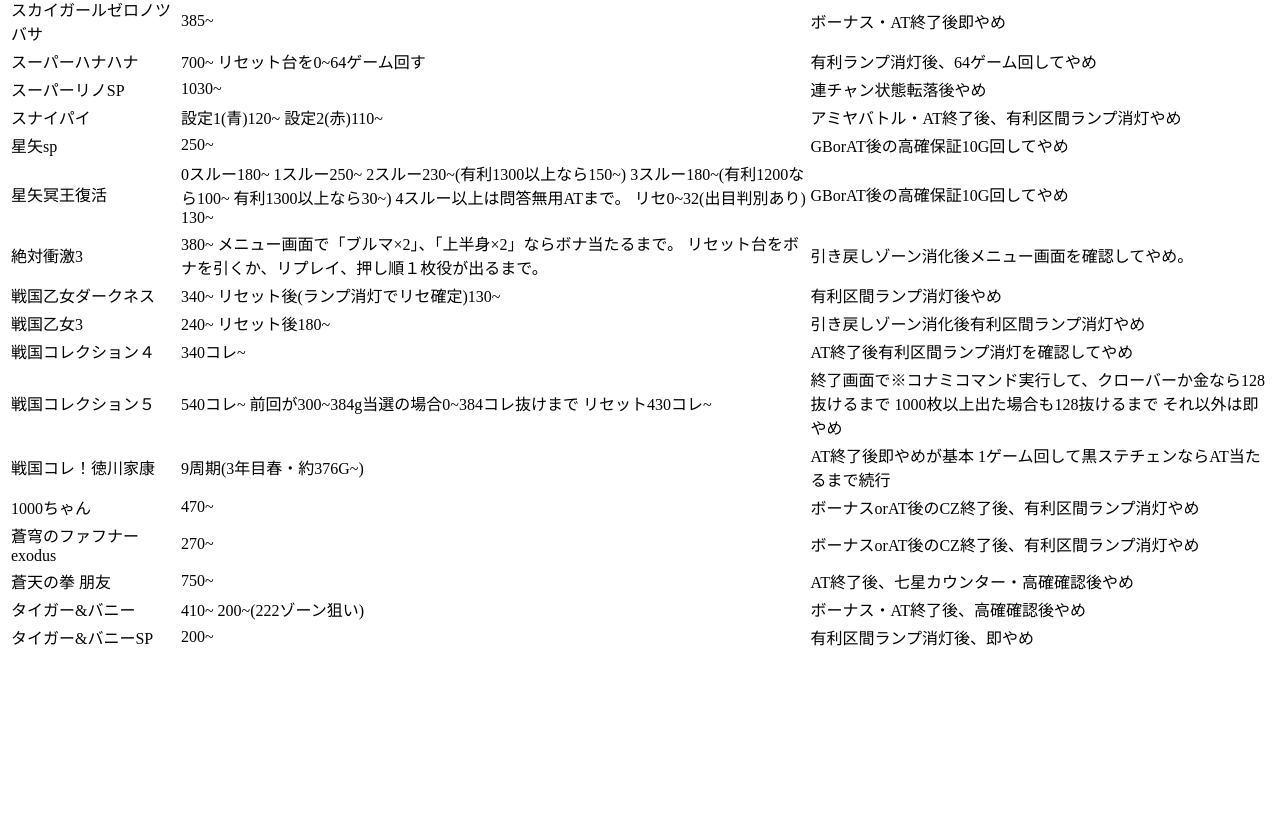
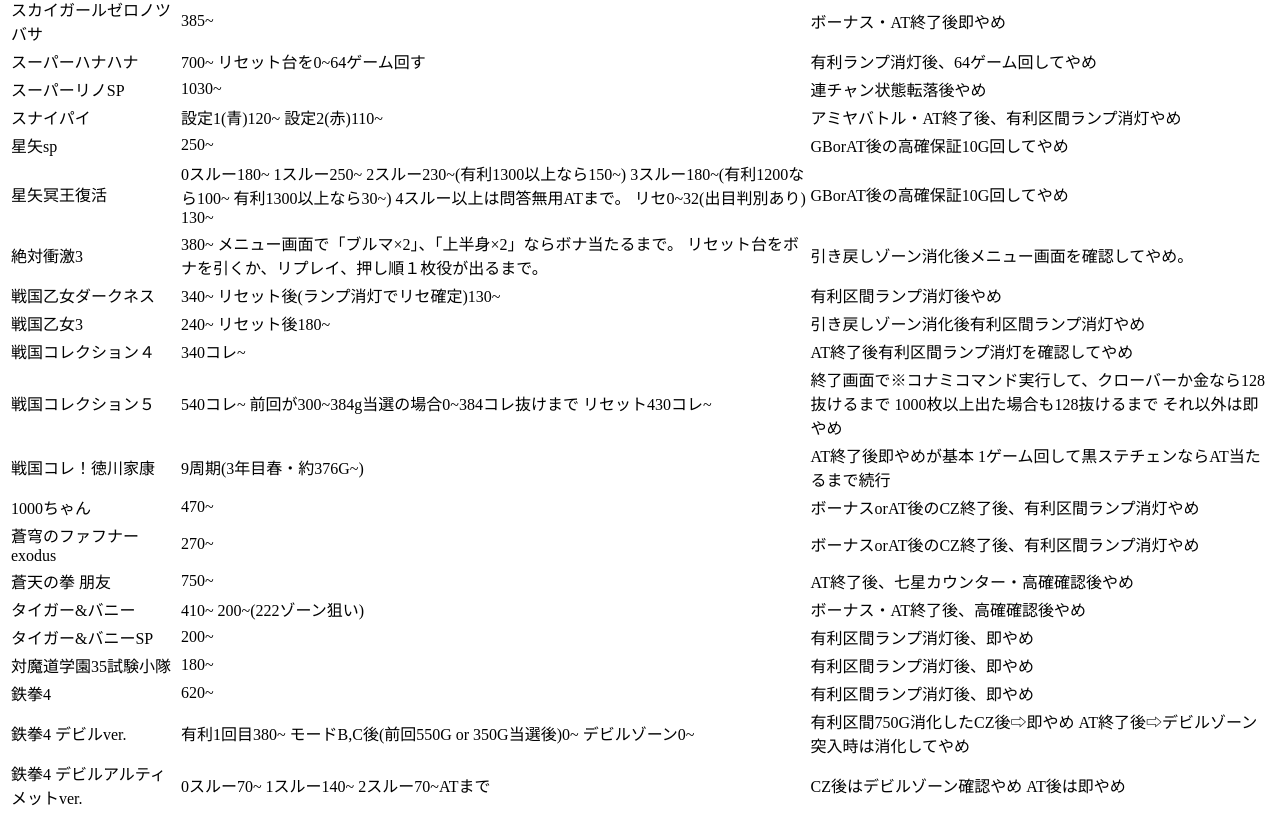
Before and after one commit to skikuchi7329/expectation, a Next.js app in the folder my-app/: page / in a window 1280 px wide. Shown: the part 1654-2474 px from the top of the page. Before the commit the page ends 2314 px from the top, so only its background shows below. Built offline with nearby package versions, Linux system fonts and the light colour scheme.

Commit message:
add data

```diff
--- a/my-app/data/data.ts
+++ b/my-app/data/data.ts
@@ -465,4 +465,32 @@
     additional:"",
     link: "",
   },
+  {
+    title: "対魔道学園35試験小隊",
+    target: "180~",
+    quit: "有利区間ランプ消灯後、即やめ",
+    additional:"",
+    link: "",
+  },
+  {
+    title: "鉄拳4",
+    target: "620~",
+    quit: "有利区間ランプ消灯後、即やめ",
+    additional:"有利区間点灯台は有利区間消灯まで打つことができます。（たまに落ちてる）。",
+    link: "",
+  },
+  {
+    title: "鉄拳4 デビルver.",
+    target: "有利1回目380~ モードB,C後(前回550G or 350G当選後)0~ デビルゾーン0~",
+    quit: "有利区間750G消化したCZ後⇨即やめ AT終了後⇨デビルゾーン突入時は消化してやめ",
+    additional:"より詳しい狙い目はパチスロメソッド様、及び各種有料ノートを参考",
+    link: "https://slotmethod.jp/archives/6632/",
+  },
+  {
+    title: "鉄拳4 デビルアルティメットver.",
+    target: "0スルー70~ 1スルー140~ 2スルー70~ATまで",
+    quit: "CZ後はデビルゾーン確認やめ AT後は即やめ",
+    additional:"前回4スルー以上で弱ATの場合はかなり狙い目を下げれる",
+    link: "",
+  },
 ];
```
